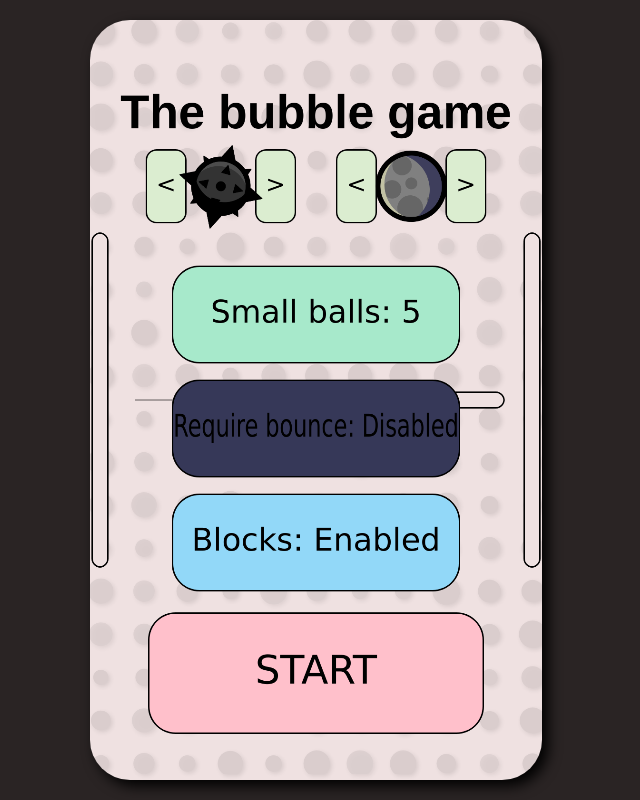
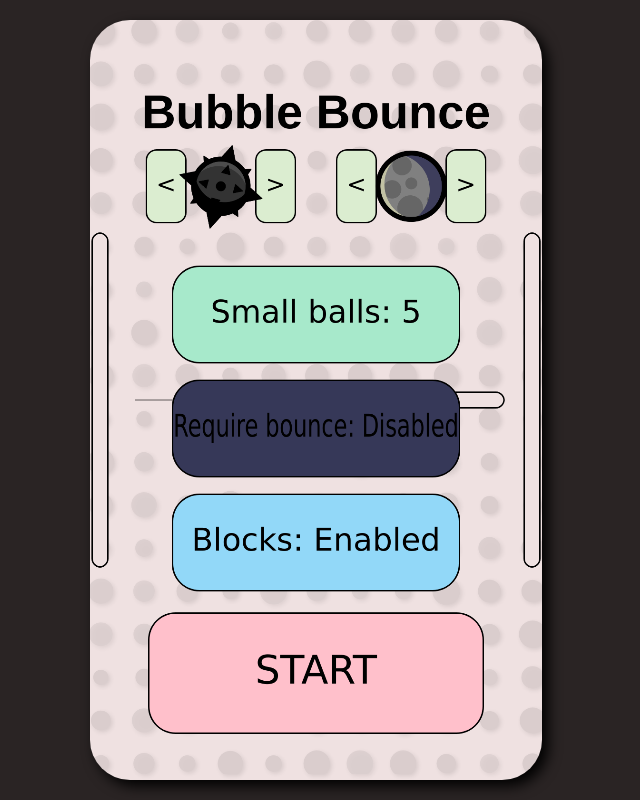
Before and after one commit to Pesopes/bubble_bounce, a plain HTML site: page index.html in a window 1280 px wide. Shown: the whole page, without its empty margins (324-964 px from the left). Drawn offline with Linux system fonts and the light colour scheme.

Commit message:
new name

```diff
--- a/index.html
+++ b/index.html
@@ -1,7 +1,7 @@
 <!DOCTYPE html>
 <html lang="en">
 <head>
-    <title>bublinky!!!</title>
+    <title>Bubble bounce</title>
     <script src="lib.js"></script>
     <script src="index.js" defer></script>
     <link rel="icon" href="favicon.png" />
--- a/index.js
+++ b/index.js
@@ -45,7 +45,7 @@ const gravity = 0.0;
 const drag = 0.992;
 const damping = 0.96;
 
-const fireForce = 21;
+const fireForce = 18;
 
 const backgroundImage = new Image();
 
@@ -999,7 +999,7 @@ function renderStart(ctx) {
 	ctx.fillStyle = "black";
 	ctx.textAlign = "center";
 	ctx.font = 'bold 100px "Helvetica", sans-serif';
-	ctx.fillText("The bubble game", canvas.width / 2, canvas.height / 8);
+	ctx.fillText("Bubble Bounce", canvas.width / 2, canvas.height / 8);
 }
 function randomFromArray(arr) {
 	return arr[Math.floor(Math.random() * arr.length)];
```
